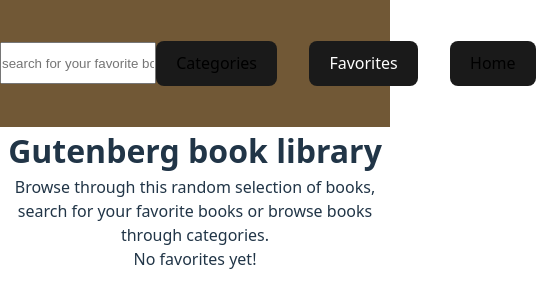
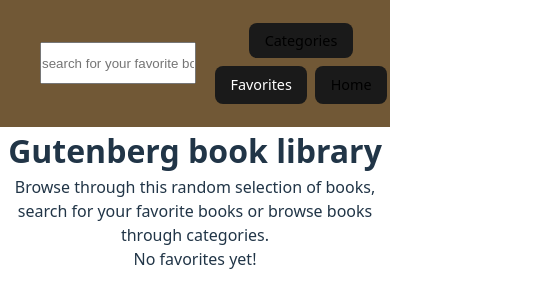
Before and after one commit to miaravnanger/gutendex2, a React (Vite) app: page /gutendex2/favorites in a window 390 px wide. Shown: the top 308 px of the page, 536 px wide, since content can reach past the window. Built offline with nearby package versions, Linux system fonts and the light colour scheme.

Commit message:
responsive

```diff
--- a/src/pages/BookDetailsModal.jsx
+++ b/src/pages/BookDetailsModal.jsx
@@ -64,7 +64,7 @@ function ChildModal({ book }) {
         aria-labelledby="child-modal-title"
         aria-describedby="child-modal-description"
       >
-        <Box sx={{ ...style, width: 500 }}>
+        <Box sx={{ ...style, width: 500}}>
           <h2 id="child-modal-title">{book.title}</h2>
           <br />
           <p id="child-modal-description">{book.summaries}</p>
@@ -102,6 +102,13 @@ export default function BookModal() {
         aria-describedby="parent-modal-description"
       >
         <Box sx={{ ...style, width: 400 }}>
+          <Button
+            onClick={handleClose}
+            color="inherit"
+            sx={{ ...buttonStyle, fontSize: "10px" }}
+          >
+            Close
+          </Button>
           <Typography
             id="parent-modal-title"
             variant="h2"
--- a/src/styles/global.css
+++ b/src/styles/global.css
@@ -28,18 +28,25 @@ body {
     height: 15vh;
     display: flex;
     align-items: center;
-    justify-content: space-evenly;
+    justify-content: space-between;
     background-color: rgba(76, 44, 1, 0.788);
+    width: 100%;
 }
 
-.searchInput{
-    width: 40vw;
-      height: 5vh;
+.searchInput {
+  flex: 1;
+ margin-left: 2.5rem;
+  width: 40vw;
+  min-width: 150px;
+  height: 5vh;
+  margin-right: 1rem;
 }
-.navBar{
-    display: flex;
-    justify-content: space-between;
-    gap: 2rem;
+.navBar {
+  display: flex;
+  gap: 0.5rem;
+  flex-wrap: wrap;
+  justify-content: center;
+  width: 100%;
 }
 .bookList{
   background-color:  rgba(76, 44, 1, 0.788);
@@ -63,17 +70,6 @@ a {
 a:hover {
   color: #efefef;
 }
-.favorite-btn {
-  background: none;
-  border: none;
-  cursor: pointer;
-  font-size: 1.8rem;
-  padding: 0;
-}
-
-.favorite-btn:hover {
-  transform: scale(1.15);
-}
 
 .button {
   border-radius: 8px;
@@ -86,6 +82,7 @@ a:hover {
   cursor: pointer;
   transition: border-color 0.25s;
 }
+
 .button:hover {
   border-color: #646cff;
 }
@@ -100,30 +97,6 @@ a:hover {
   max-width: 400px;
 }
 
-.suggestions {
-  position: absolute;
-  top: 100%;
-  left: 0;
-  right: 0;
-  color:#1a1a1a;
-  background: white;
-  border: 1px solid #ccc;
-  max-height: 200px;
-  overflow-y: auto;
-  z-index: 10;
-  list-style: none;
-  padding: 0;
-  margin: 0;
-}
-
-.suggestions li {
-  padding: 0.5rem;
-  cursor: pointer;
-}
-
-.suggestions li:hover {
-  background-color: #f0f0f0;
-}
 
 @media (prefers-color-scheme: light) {
   :root {
@@ -137,3 +110,9 @@ a:hover {
     background-color: #f9f9f9;
   }
 }
+@media (max-width: 600px) {
+  .button {
+    font-size: 0.9em;
+    padding: 0.5em 1em;
+  }
+}
```
